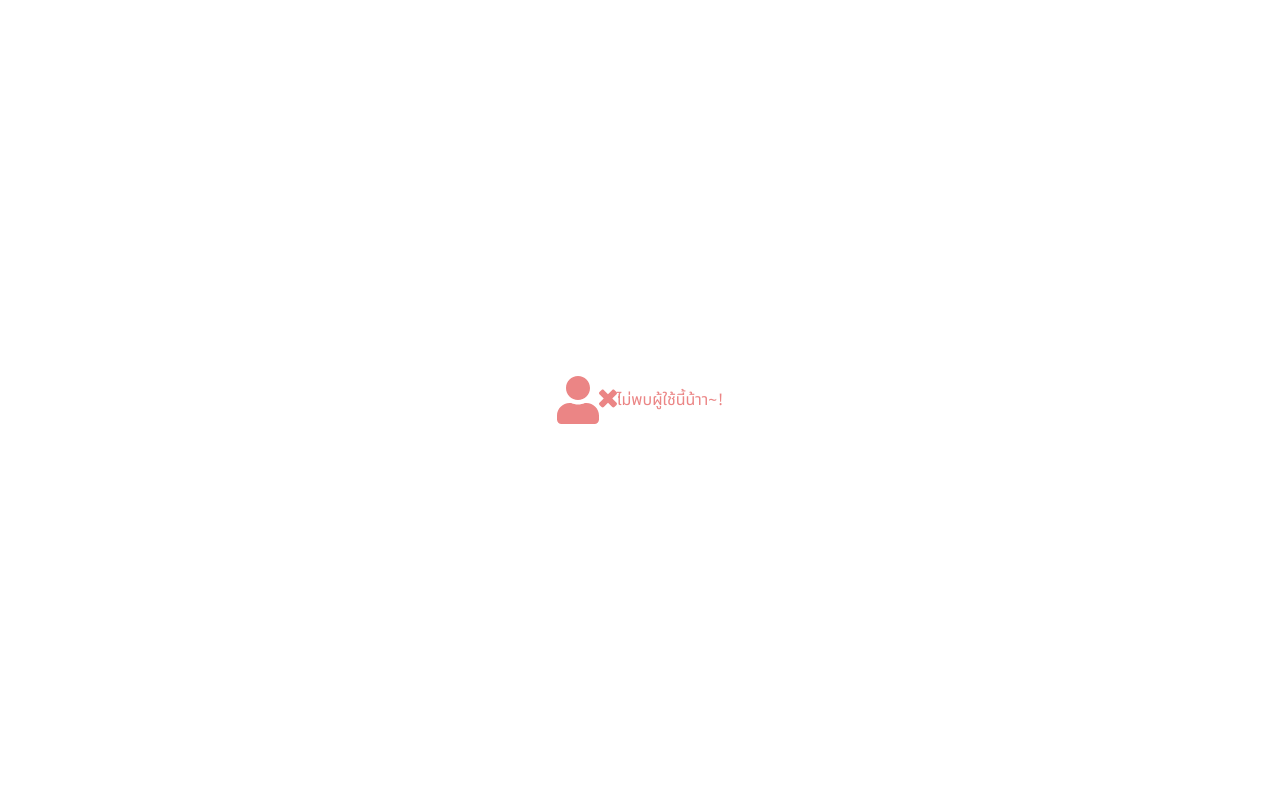
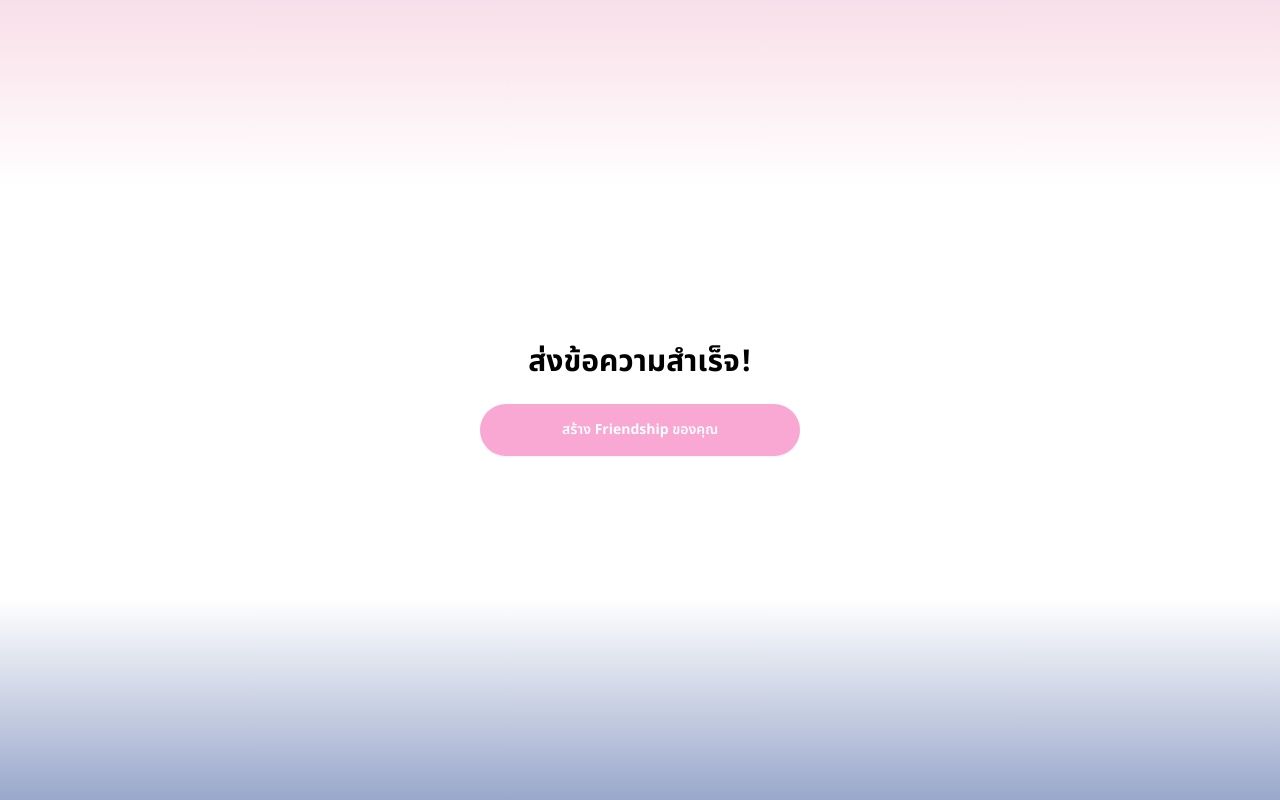
Before and after one commit to Uttaradit-School/utd108, a Next.js app: page /friendship/done in a window 1280 px wide. Built offline with nearby package versions, Linux system fonts and the light colour scheme; no server answers; the database is empty; a web font is replaced by a local one.

Commit message:
✌ Added done page

```diff
--- a/pages/friendship/[uid]/index.tsx
+++ b/pages/friendship/[uid]/index.tsx
@@ -45,7 +45,8 @@ const FriendShipDetails: NextPage = () => {
     }
     setMessage('')
     setSender('')
-    return console.log('Done 😎')
+    console.log('Done 😎')
+    router.push('/friendship/done')
   }
 
   useEffect(() => {
--- /dev/null
+++ b/pages/friendship/done.tsx
@@ -0,0 +1,32 @@
+import type { NextPage } from 'next'
+import Head from 'next/head'
+
+import { useRouter } from 'next/router'
+
+const DonePage: NextPage = () => {
+  const router = useRouter()
+  const createFriendShip = (e: any) => {
+    router.push('/')
+  }
+
+  return (
+    <div className="main-bg">
+      <Head>
+        <title>Friendship | UTD108</title>
+      </Head>
+      <div className="flex min-h-screen flex-col items-center justify-center py-2 font-display">
+        <main className="flex w-full flex-1 flex-col items-center justify-center px-20 text-center">
+          <h1 className="text-3xl font-bold">ส่งข้อความสำเร็จ!</h1>
+          <button
+            onClick={createFriendShip}
+            className="mt-6 w-80 rounded-full bg-pink-300 px-6 py-4 text-sm font-semibold text-white shadow-sm duration-300 ease-in-out hover:scale-105 hover:bg-pink-400"
+          >
+            <div>สร้าง Friendship ของคุณ</div>
+          </button>
+        </main>
+      </div>
+    </div>
+  )
+}
+
+export default DonePage
```
